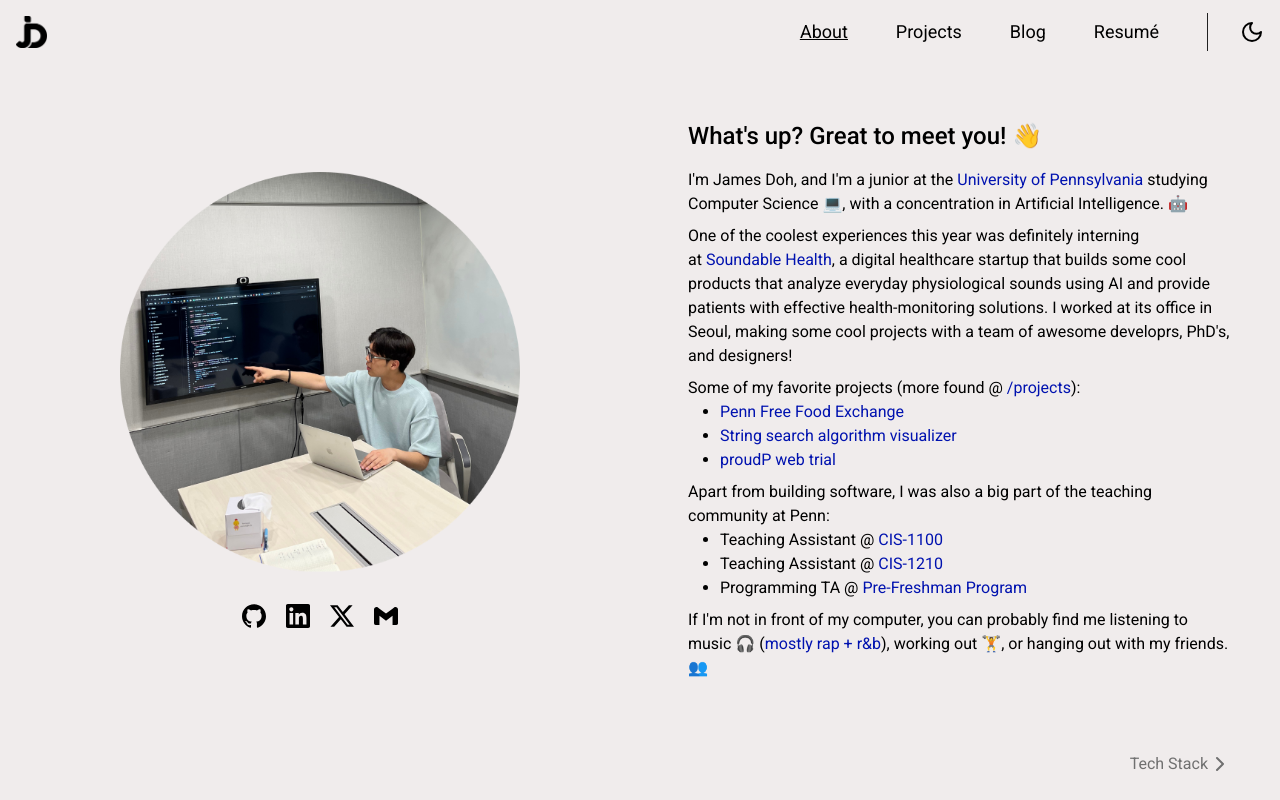
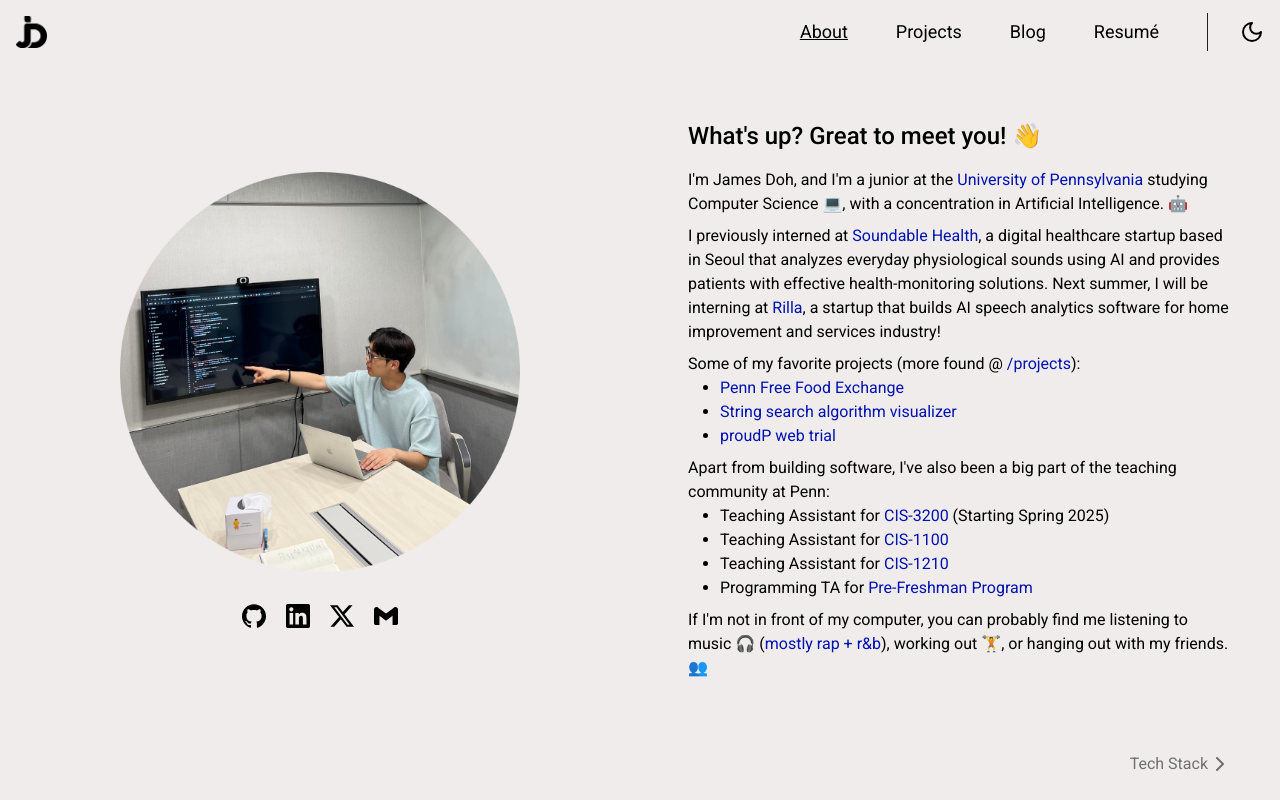
Before and after one commit to jamesdoh0109/jamesdoh, a Next.js app: page /about in a window 1280 px wide. Built offline with nearby package versions, Linux system fonts and the light colour scheme.

Commit message:
website update

```diff
--- a/components/About/Sections/Introduction.tsx
+++ b/components/About/Sections/Introduction.tsx
@@ -17,13 +17,14 @@ export default function Introduction() {
           Intelligence. 🤖
         </p>
         <p>
-          One of the coolest experiences this year was definitely interning at&nbsp;
+          I previously interned at&nbsp;
           <Anchor href="https://www.soundable.health" text="Soundable Health" />
-          , a digital healthcare startup that builds some cool products that
-          analyze everyday physiological sounds using AI and provide patients
-          with effective health-monitoring solutions. I worked at its
-          office in Seoul, making some cool projects with a team of awesome
-          developrs, PhD&apos;s, and designers!
+          , a digital healthcare startup based in Seoul that analyzes
+          everyday physiological sounds using AI and provides patients with
+          effective health-monitoring solutions. Next summer, I will be
+          interning at&nbsp;
+          <Anchor href="https://www.rilla.com/" text="Rilla" />, a startup that
+          builds AI speech analytics software for home improvement and services industry!
         </p>
         <div>
           <p>
@@ -51,26 +52,34 @@ export default function Introduction() {
         </div>
         <div>
           <p>
-            Apart from building software, I was also a big part of the teaching
-            community at Penn:
+            Apart from building software, I&apos;ve also been a big part of the
+            teaching community at Penn:
           </p>
           <ul className="list-disc pl-8">
             <li>
-              Teaching Assistant @&nbsp;
+              Teaching Assistant for&nbsp;
+              <Anchor
+                href="https://www.cis.upenn.edu/~cis3200/current"
+                text="CIS-3200"
+              />
+              &nbsp;&#40;Starting Spring 2025&#41;
+            </li>
+            <li>
+              Teaching Assistant for&nbsp;
               <Anchor
                 href="https://www.cis.upenn.edu/~cis110/current"
                 text="CIS-1100"
               />
             </li>
             <li>
-              Teaching Assistant @&nbsp;
+              Teaching Assistant for&nbsp;
               <Anchor
                 href="https://www.cis.upenn.edu/~cis1210/current/index.html"
                 text="CIS-1210"
               />
             </li>
             <li>
-              Programming TA @&nbsp;
+              Programming TA for&nbsp;
               <Anchor
                 href="https://pennfirstplus.upenn.edu/pre-freshman-program"
                 text="Pre-Freshman Program"
@@ -82,7 +91,7 @@ export default function Introduction() {
           If I&apos;m not in front of my computer, you can probably find me
           listening to music 🎧 &#40;
           <Anchor
-            href="https://www.youtube.com/watch?v=pTg3gFYqjBY"
+            href="https://www.youtube.com/watch?v=6ZfuoPN_xeE"
             text="mostly rap + r&b"
           />
           &#41;, working out 🏋️, or hanging out with my friends. 👥
--- a/components/About/Sections/TechStack.tsx
+++ b/components/About/Sections/TechStack.tsx
@@ -8,7 +8,6 @@ import MongoDB from "@/components/svg/MongoDB";
 import MySQL from "@/components/svg/MySQL";
 import Next from "@/components/svg/Next";
 import OCaml from "@/components/svg/OCaml";
-import Prisma from "@/components/svg/Prisma";
 import Python from "@/components/svg/Python";
 import React from "@/components/svg/React";
 import ReactHookForm from "@/components/svg/ReactHookForm";
@@ -18,6 +17,8 @@ import Tailwind from "@/components/svg/Tailwind";
 import TypeScript from "@/components/svg/TypeScript";
 import SkillBar from "../SkillBar";
 import CPP from "@/components/svg/CPP";
+import PostgreSQL from "@/components/svg/PostgreSQL";
+import Neo4J from "@/components/svg/Neo4J";
 
 const LANGUAGES = [
   {
@@ -42,7 +43,7 @@ const LANGUAGES = [
     key: "c++",
     name: "C++",
     component: <CPP className="w-6 h-6 fill-black dark:fill-white" />,
-    skill: "w-[40%]",
+    skill: "w-[55%]",
   },
   {
     key: "html",
@@ -123,22 +124,28 @@ const FRAMEWORKS_AND_LIBRARIES = [
 
 const DATABASE = [
   {
+    key: "postgresql",
+    name: "PostgreSQL",
+    component: <PostgreSQL className="w-6 h-6 fill-black dark:fill-white" />,
+    skill: "w-[80%]",
+  },
+  {
     key: "mysql",
     name: "MySQL",
     component: <MySQL className="w-6 h-6 fill-black dark:fill-white" />,
-    skill: "w-[40%]",
+    skill: "w-[60%]",
   },
   {
     key: "mongodb",
     name: "MongoDB",
     component: <MongoDB className="w-6 h-6 fill-black dark:fill-white" />,
-    skill: "w-[40%]",
+    skill: "w-[55%]",
   },
   {
-    key: "prisma",
-    name: "Prisma",
-    component: <Prisma className="w-6 h-6 fill-black dark:fill-white" />,
-    skill: "w-[20%]",
+    key: "neo4j",
+    name: "Neo4J",
+    component: <Neo4J className="w-6 h-6 fill-black dark:fill-white" />,
+    skill: "w-[40%]",
   },
 ];
 
@@ -161,7 +168,9 @@ export default function TechStack() {
 
   return (
     <div className="space-y-4 font-medium text-lg">
-      <h2 className="text-2xl font-medium">Check out my tech stack! 💻</h2>
+      <h2 className="text-2xl font-medium">
+        Check out some of my tech stack! 💻
+      </h2>
       <div className="space-y-3">
         <h3>Languages</h3>
         <div className="grid grid-cols-2 gap-3 w-full">
--- /dev/null
+++ b/components/svg/Neo4J.tsx
@@ -0,0 +1,17 @@
+type Neo4JProps = {
+  className: string;
+};
+
+export default function Neo4J({ className }: Neo4JProps) {
+  return (
+    <svg
+      role="img"
+      viewBox="0 0 24 24"
+      xmlns="http://www.w3.org/2000/svg"
+      className={className}
+    >
+      <title>Neo4j</title>
+      <path d="M9.629 13.227c-.593 0-1.139.2-1.58.533l-2.892-1.976a2.61 2.61 0 0 0 .101-.711 2.633 2.633 0 0 0-2.629-2.629A2.632 2.632 0 0 0 0 11.073a2.632 2.632 0 0 0 2.629 2.629c.593 0 1.139-.2 1.579-.533L7.1 15.145c-.063.226-.1.465-.1.711 0 .247.037.484.1.711l-2.892 1.976a2.608 2.608 0 0 0-1.579-.533A2.632 2.632 0 0 0 0 20.639a2.632 2.632 0 0 0 2.629 2.629 2.632 2.632 0 0 0 2.629-2.629c0-.247-.037-.485-.101-.711l2.892-1.976c.441.333.987.533 1.58.533a2.633 2.633 0 0 0 2.629-2.629c0-1.45-1.18-2.629-2.629-2.629ZM16.112.732c-4.72 0-7.888 2.748-7.888 8.082v3.802a3.525 3.525 0 0 1 3.071.008v-3.81c0-3.459 1.907-5.237 4.817-5.237s4.817 1.778 4.817 5.237v8.309H24V8.814C24 3.448 20.832.732 16.112.732Z" />
+    </svg>
+  );
+}
--- a/components/svg/Prisma.tsx
+++ /dev/null
@@ -1,17 +0,0 @@
-type PrismaProps = {
-  className: string;
-};
-
-export default function Prisma({ className }: PrismaProps) {
-  return (
-    <svg
-      role="img"
-      viewBox="0 0 24 24"
-      xmlns="http://www.w3.org/2000/svg"
-      className={className}
-    >
-      <title>Prisma</title>
-      <path d="M21.8068 18.2848L13.5528.7565c-.207-.4382-.639-.7273-1.1286-.7541-.5023-.0293-.9523.213-1.2062.6253L2.266 15.1271c-.2773.4518-.2718 1.0091.0158 1.4555l4.3759 6.7786c.2608.4046.7127.6388 1.1823.6388.1332 0 .267-.0188.3987-.0577l12.7019-3.7568c.3891-.1151.7072-.3904.8737-.7553s.1633-.7828-.0075-1.1454zm-1.8481.7519L9.1814 22.2242c-.3292.0975-.6448-.1873-.5756-.5194l3.8501-18.4386c.072-.3448.5486-.3996.699-.0803l7.1288 15.138c.1344.2856-.019.6224-.325.7128z" />
-    </svg>
-  );
-}
```
Also changed, not shown: components/svg/PostgreSQL.tsx (added, +17 -0 lines), data/projects.json (+9 -0 lines), public/media-pedia.png (added).
